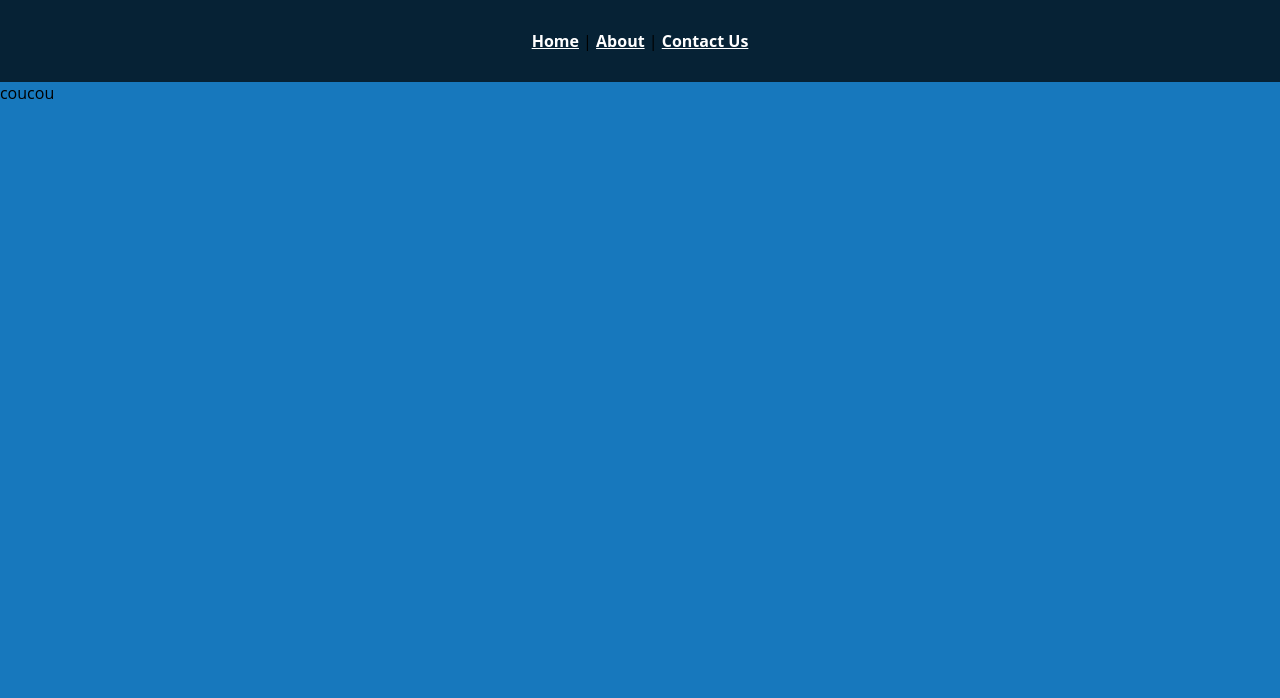
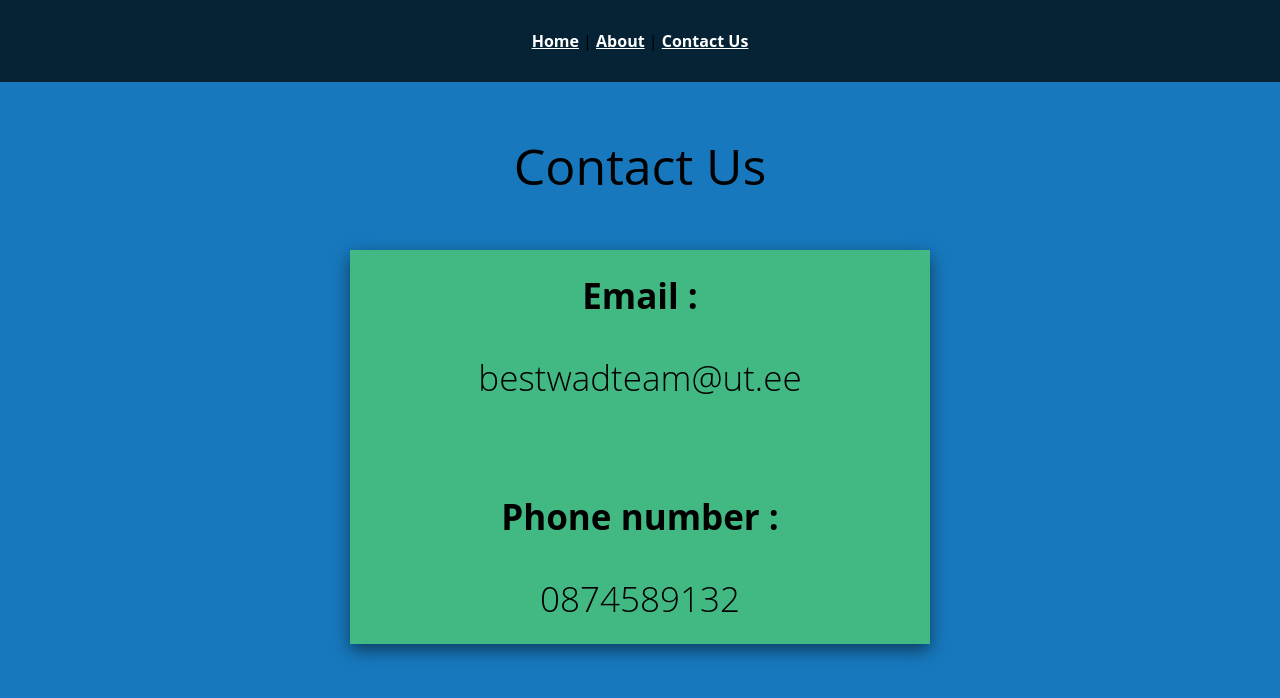
Before and after one commit to remimata/Homework3, a Vue app: page /contact in a window 1280 px wide. Shown: the top 698 px of the page. Built offline with nearby package versions, Linux system fonts and the light colour scheme; no server answers.

Commit message:
css and html of contact, about us not finished yet

```diff
--- a/src/views/About.vue
+++ b/src/views/About.vue
@@ -1,6 +1,10 @@
 <template>
   <div class="about">
-    <h1>This is an about page</h1>
+    <p id='title'>About us</p>
+    <p>We are currently developping our web application PostIt !</p>
+    <p>It allows people to add post to a page, some kind of social media but on post it notes.</p>
+    <p>For now you can navigate threw the webpage, but the really important page is Main, you can add postIt, like others ones (or yours...) and reset the like count</p>
+    <p>Thank you for using our application, we'll keep working on it and try to make it better with time !</p>
   </div>
 </template>
 
@@ -12,3 +16,7 @@ export default {
 
 }
 </script>
+<style lang="scss" scoped>
+
+
+</style>
--- a/src/views/ContactUs.vue
+++ b/src/views/ContactUs.vue
@@ -1,6 +1,10 @@
 <template>
-  <div>
-      coucou
+  <div id = 'contactUs'>
+    <p id = 'title'>Contact Us</p>
+    <div id = 'frame'>
+      <br><p class = 'type_mail'>Email : </p><p class = 'mail'> bestwadteam@ut.ee</p>
+      <br><p class = 'type_phone'>Phone number : </p><p class = 'phone'> 0874589132</p><br>
+    </div>
   </div>
 </template>
 
@@ -10,6 +14,60 @@ export default {
 }
 </script>
 
-<style>
+<style lang="scss" scoped>
+#title
+{
+  text-align: center;
+  font-size: 50px;
+  font : bold;
+
+}
+
+#frame
+{
+  /*margin-top: 10%;*/
+  margin-left: auto;
+  margin-right: auto;
+  border-width: 3px;
+  box-shadow: rgba(0, 0, 0, 0.5) 0px 6px 16px;
+  width: 580px;
+  background-color: #42b983;
+  }
+
+.type_mail
+{
+  margin-top: 0px;
+  text-align: center;
+  color: auto;
+  font-size: 35px;
+  font-weight: bold;
+}
+
+.type_phone
+{
+  text-align: center;
+  color: auto;
+  font-size: 35px;
+  font-weight: bold;
+}
+
+.mail
+{
+  text-align: center;
+  color: auto;
+  font-size: 35px;
+  font-weight:lighter;
+}
+
+.phone
+{
+  margin-bottom: 0px;
+  text-align: center;
+  color: auto;
+  font-size: 35px;
+  font-weight:lighter;
+}
+
+
 
 </style>
```
Also changed, not shown: 1 other file (tests, documents, lock files or other folders).
